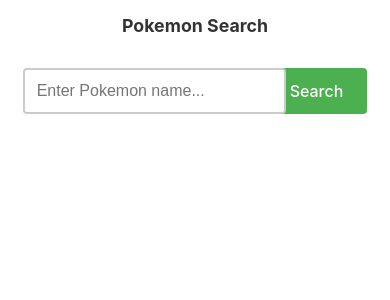
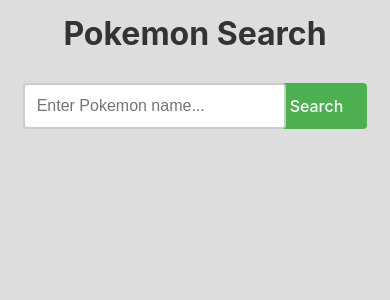
Before and after one commit to swaped/my-poki, a React (Vite) app: page / in a window 390 px wide. Shown: the top 300 px of the page. Built offline with nearby package versions, Linux system fonts and the light colour scheme.

Commit message:
Update body background and h1 font size in App.css
Changed body background color to #ddd and updated h1 font size.

```diff
--- a/src/react-app/App.css
+++ b/src/react-app/App.css
@@ -1,4 +1,5 @@
 body {
+	background:#ddd;
 	display: flex;
 	place-items: flex-start!important;
 }
@@ -19,7 +20,7 @@
 h1 {
 	color: #333;
 	margin: 0 0 2rem;
-	font-size: clamp(1rem, 2.5vw + 0.5rem, 3rem);
+	font-size: clamp(2rem, 2.5vw + 0.5rem, 3rem);
 }
 
 .search-section {
```
